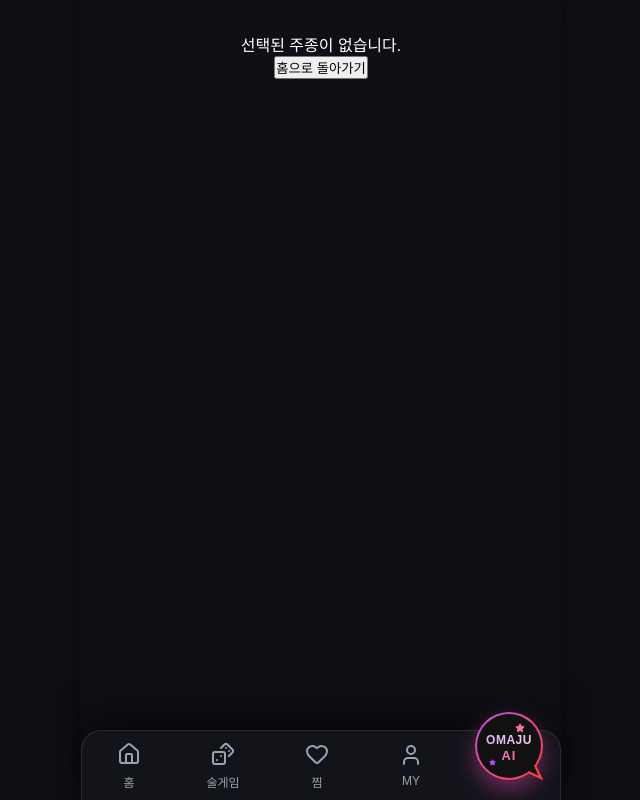
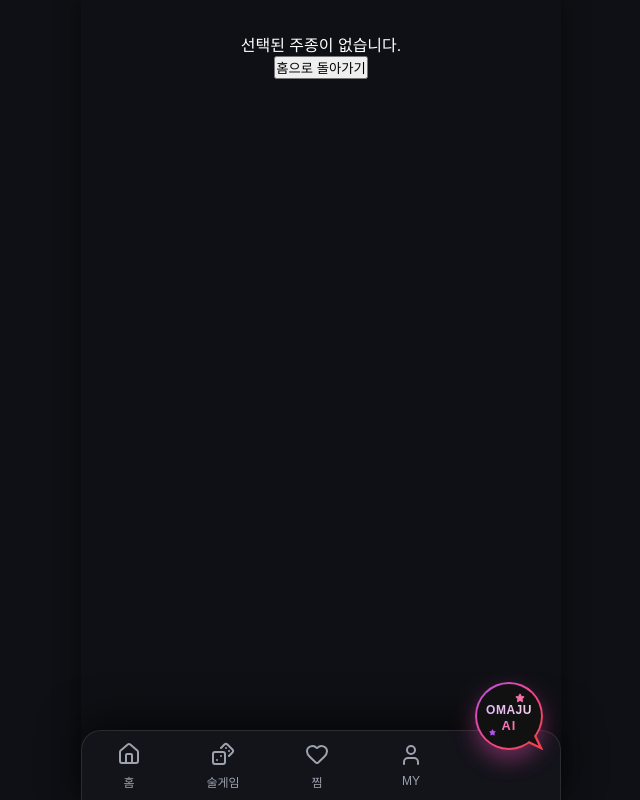
Before and after one commit to duswo78-bot/Omaju, a React (Vite) app: page /recommendation in a window 1280 px wide. Shown: the whole page, without its empty margins (319-959 px from the left). Built offline with nearby package versions, Linux system fonts and the light colour scheme; a web font is replaced by a local one.

Commit message:
style: raise OMAJU AI button 30px higher to avoid overlap with scroll-to-top icon

```diff
--- a/src/index.css
+++ b/src/index.css
@@ -179,7 +179,7 @@ body {
   justify-content: center;
   align-items: center;
   position: relative;
-  transform: translateY(-20px);
+  transform: translateY(-50px);
   box-shadow: 0 10px 20px rgba(236, 72, 153, 0.4);
   cursor: pointer;
   animation: pulse-ai 3s infinite alternate;
@@ -300,7 +300,7 @@ body {
 }
 
 .nav-ai-button:hover {
-  transform: translateY(-25px) scale(1.1);
+  transform: translateY(-55px) scale(1.1);
   box-shadow: 0 15px 25px rgba(236, 72, 153, 0.6), inset 0 0 15px rgba(255,255,255,0.8);
 }
 
```
